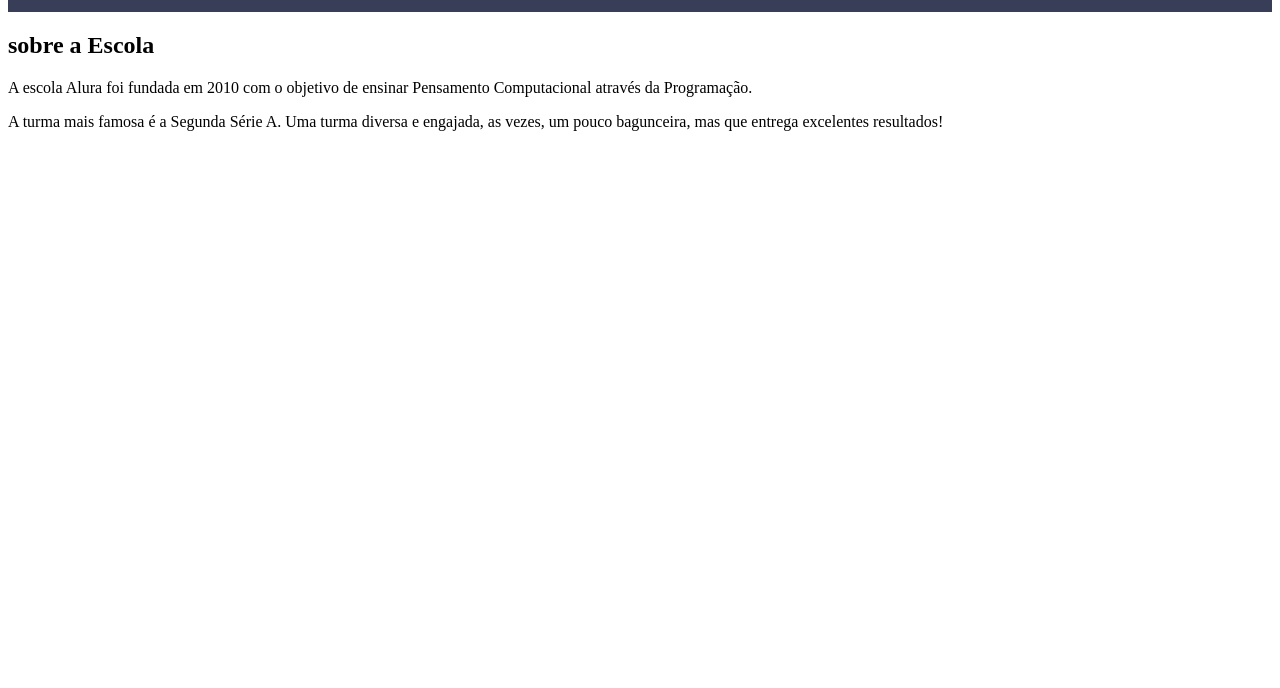
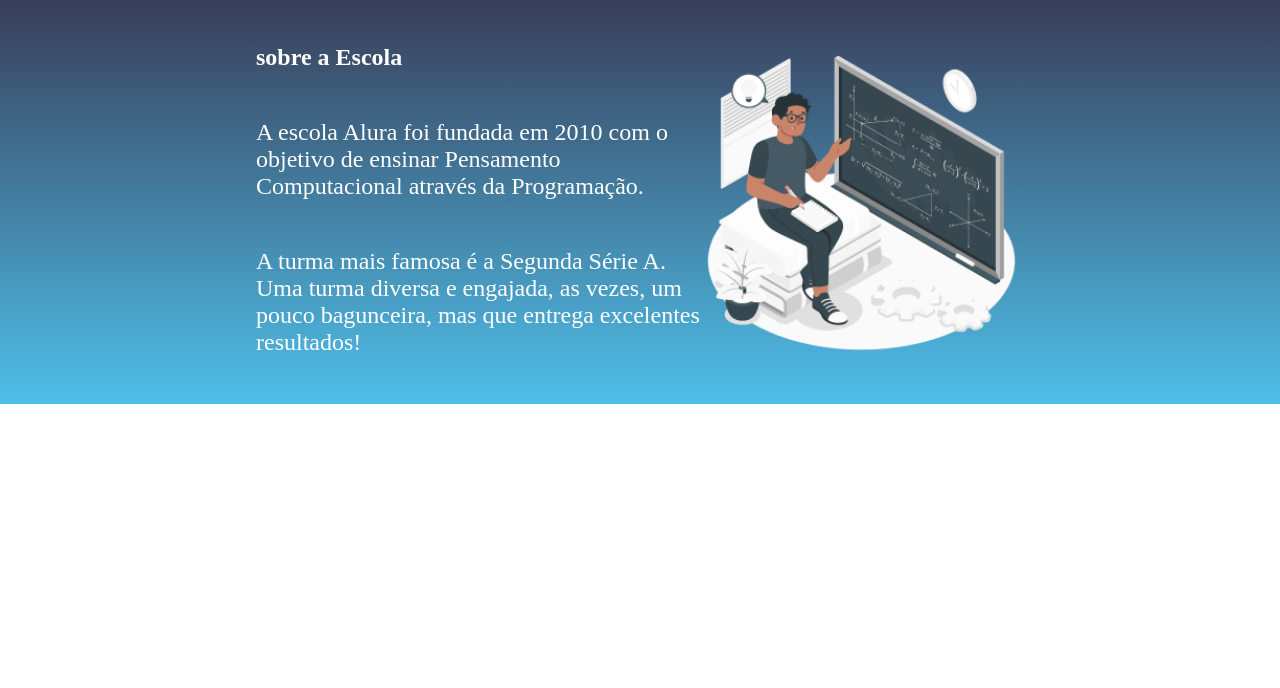
Before and after one commit to gabivieiraa/site-turma, a plain HTML site: page index.html in a window 1280 px wide. Shown: the part 112-800 px from the top of the page. Drawn offline with Linux system fonts and the light colour scheme.

Commit message:
Add files via upload
!

```diff
--- a/index.html
+++ b/index.html
@@ -4,7 +4,7 @@
     <meta charset="UTF-8">
     <meta http-equiv="X-UA-Compatible" content="IE=edge">
     <meta name="viewport" content="width=device-width, initial-scale=1.0">
-    <title>Document</title>
+    <title>site da turma</title>
     <link rel="stylesheet" href="style.css">
     <link rel="stylesheet" href="style.css">
 
@@ -33,4 +33,6 @@
 <p class="escola-texto-dois">  A turma mais famosa é a Segunda Série A. Uma turma diversa e engajada, as vezes, um pouco bagunceira, mas que entrega excelentes resultados!</p>
 
     </div>
+<img class="escola-imagem" src="Formula-amico 1 (4).png" alt="">
+
 </section>
--- a/style.css
+++ b/style.css
@@ -1,6 +1,6 @@
 *{
 padding: 0;
-margin: 0:
+margin: 0;
 
 }
 
@@ -19,10 +19,42 @@ width: 18%;
 
 }
 
-.cabeçalho-lista-item{
+.cabeçalho-Lista-item{
 display: inline-block;
 margin: 0 16px;
 font-size: 24px;
 
 
 }
+.escola-imagem{
+width: 25%;
+
+}
+
+.escola{
+background-image: linear-gradient(#383D58, #4EBFE9);
+color: white;
+display: flex;
+justify-content: center;
+align-items: center;
+padding: 24px 0;
+
+
+}
+.escola-div-conteudo{
+width: 35%;
+
+}
+.escola-titulo{
+padding: 24px 0;
+
+}
+.escola-texto-um{
+
+    padding: 24px 0;
+    font-size: 24px;
+}
+.escola-texto-dois{
+    padding: 24px 0;
+    font-size: 24px;
+}
```
Also changed, not shown: Formula-amico 1 (4).png (added).
